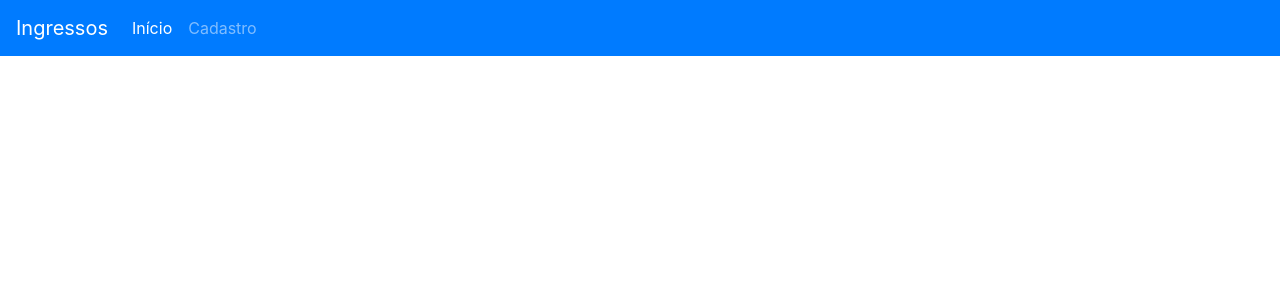
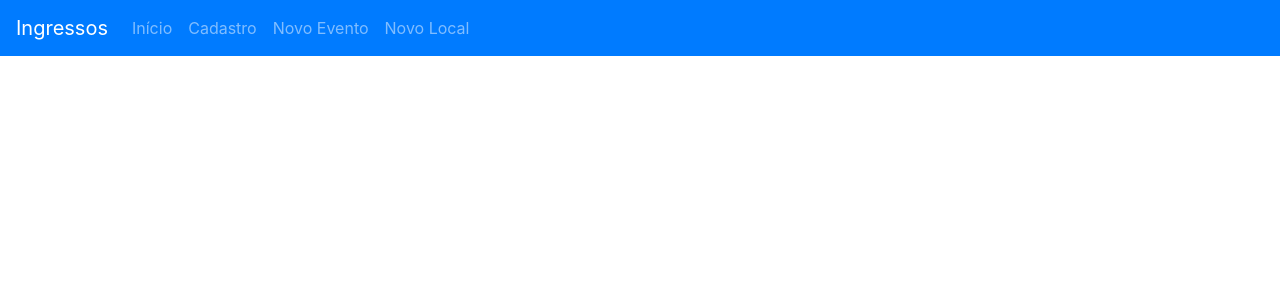
Before and after one commit to LifusDeviced/senai-PA2-tickets, a Symfony app: template templates/base.html.twig in a window 1280 px wide. Shown: the top 300 px of the page. Run offline with Twig, Linux system fonts and the light colour scheme; the template is opened without the code that fills it, so the values that code supplies are empty; some libraries are stand-ins or nearby versions.

Commit message:
base template improved

```diff
--- a/templates/base.html.twig
+++ b/templates/base.html.twig
@@ -15,17 +15,24 @@
                 </button>
                 <div class="collapse navbar-collapse" id="navbarNavDropdown">
                     <ul class="navbar-nav">
-                    <li class="nav-item active">
-                        <a class="nav-link" href="#">Início<span class="sr-only">(Página atual)</span></a>
+                    <li class="nav-item">
+                        <a class="nav-link" href={{ path("login_usuario") }}>Início<span class="sr-only">(Página atual)</span></a>
                     </li>
                     <li class="nav-item">
-                        <a class="nav-link" href="http://127.0.0.1:8000/cadastroevento">Cadastro</a>
+                        <a class="nav-link" href={{ path("cadastro_usuario") }}>Cadastro</a>
+                    </li>
+                    <li class="nav-item">
+                        <a class="nav-link" href={{ path("cadastro_evento") }}>Novo Evento</a>
+                    </li>
+                    <li class="nav-item">
+                        <a class="nav-link" href={{ path("cadastro_local") }}>Novo Local</a>
                     </li>
                     </ul>
                 </div>
             </nav>
         </header>
         {% block body %}{% endblock %}
-        {% block javascripts %}{% endblock %}
+        {% block javascripts %}
+        {% endblock %}
     </body>
 </html>
```
